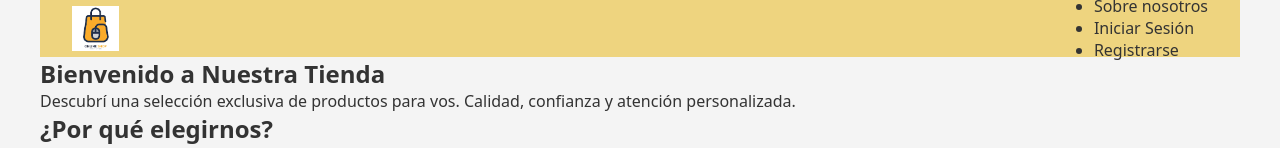
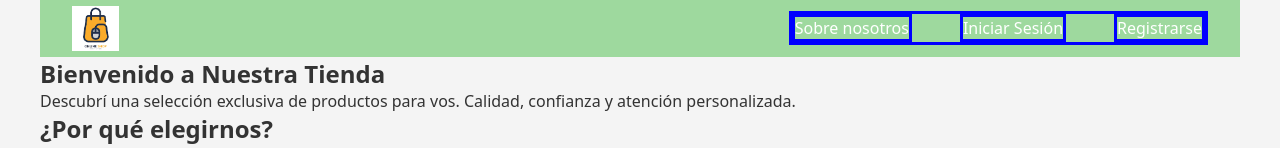
Before and after one commit to dntart/proyecto-trabajo-final-frontend-999198242-alumno-Dante-Cesar-Segovia, a React (Vite) app: page / in a window 1280 px wide. Shown: the top 148 px of the page. Built offline with nearby package versions, Linux system fonts and the light colour scheme; no server answers.

Commit message:
display de ul de del nav bar en header

```diff
--- a/src/styles/components/Header.module.css
+++ b/src/styles/components/Header.module.css
@@ -1,7 +1,7 @@
 .header {
     width: 100%;
     height: 1.5cm;
-    background-color: #eed47f;
+    background-color: #9ed99e;
     display: flex;
     align-items: center;
     justify-content: space-between;
@@ -19,3 +19,19 @@
 .contLogo img {
     height: 80%;
 }
+
+.nav ul{
+    display: flex;
+    gap: 3rem;
+    border: solid blue;
+    list-style-type: none;
+
+}
+
+.nav li {
+      color: white;
+    font-weight: 500;
+    border:  solid blue;
+
+
+}
```
Also changed, not shown: src/components/Header.jsx (+1 -1 lines).
